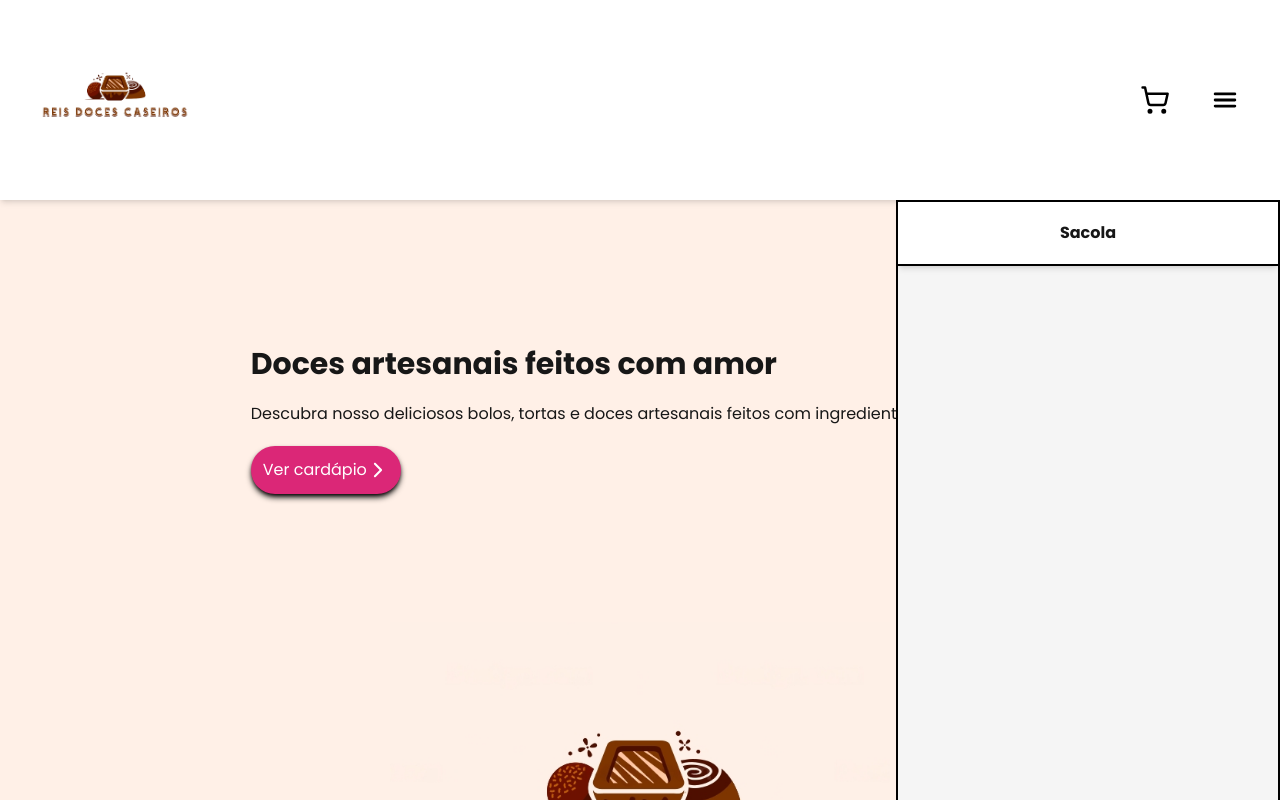
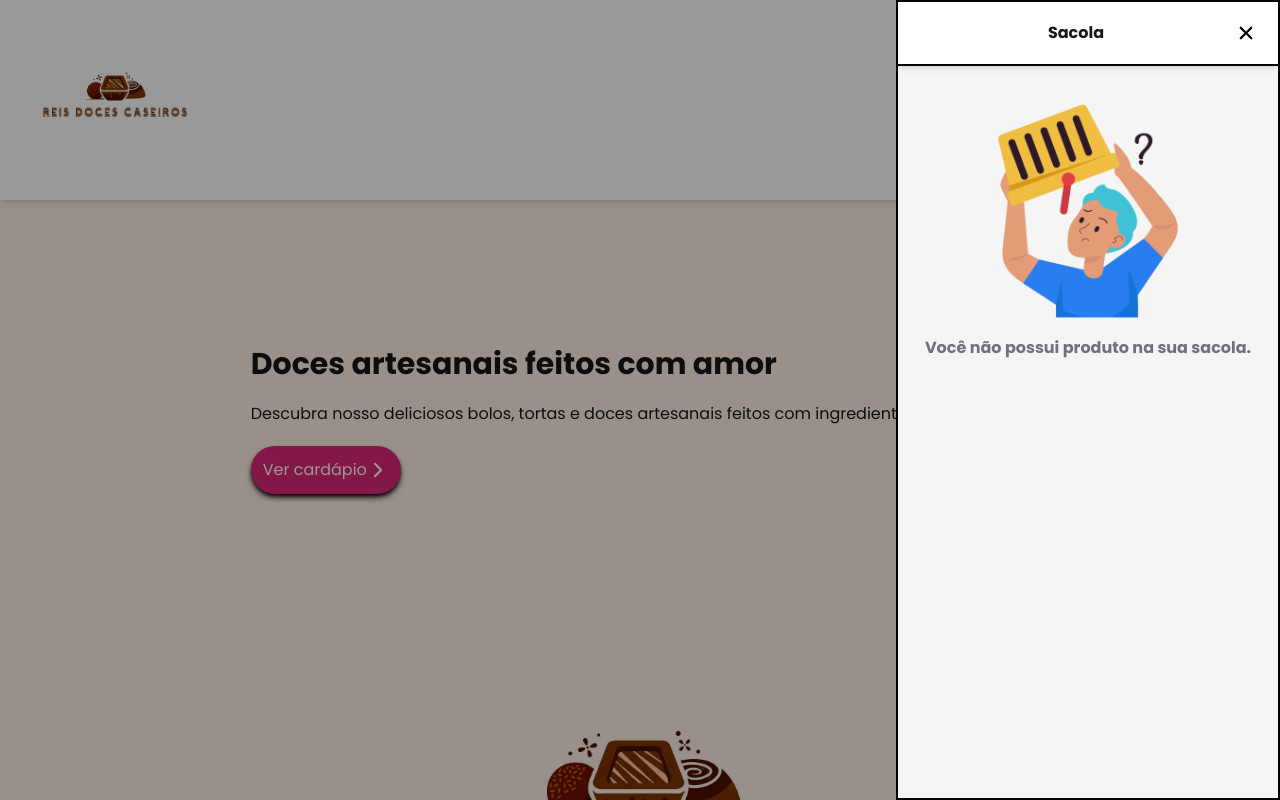
Before and after one commit to GustavoGomesRibeiro/doceria-app, a Next.js app: page /main in a window 1280 px wide. Both pictures are taken after a click on the button 1155 px from the left and 100 px from the top of the page. Shown: the top 800 px of the page. Built offline with nearby package versions, Linux system fonts and the light colour scheme.

Commit message:
feat: created component conditional

```diff
--- a/src/components/card/page.tsx
+++ b/src/components/card/page.tsx
@@ -35,11 +35,7 @@ const Card: FC<CardProps> = ({ produtos }) => {
                 R$ {produto.price}
               </Text>
               <Button
-                className="bg-[#DB2777] rounded-full p-2 shadow-md shadow-gray-500 hover:transform
-  hover:-translate-y-1.5
-  transition-transform
-  duration-250
-  ease-[cubic-bezier(0.3,0.7,0.4,1.5)]"
+                className="bg-[#DB2777] rounded-full p-2 shadow-md shadow-gray-500 hover:transform hover:-translate-y-1.5 transition-transform duration-250 ease-[cubic-bezier(0.3,0.7,0.4,1.5)]"
                 addProduct={() => addProduct(produto)}
               >
                 <Text className="text-white">Adicionar</Text>
--- a/src/components/cart/page.tsx
+++ b/src/components/cart/page.tsx
@@ -1,17 +1,20 @@
-import { FC, useCallback, useMemo } from "react";
-import { Text } from "@/components/index";
+import { FC, useCallback, useEffect, useMemo, useRef } from "react";
+import { ConditionalRender, Text } from "@/components/index";
 
 import { FaTrashCan } from "react-icons/fa6";
+import { IoClose } from "react-icons/io5";
 import Image from "next/image";
 import useCartStore from "@/app/store/cart.store";
 
 const Cart: FC = () => {
+  const ref = useRef<HTMLDivElement>(null);
   const {
     total,
     cart,
     decreaseProductQuantity,
     incrementProductQuantity,
     removeProduct,
+    updateStateCart,
   } = useCartStore();
 
   const reduceQuantity = useCallback(() => {
@@ -34,16 +37,38 @@ const Cart: FC = () => {
     );
   };
 
+  useEffect(() => {
+    const handleClickOutSideComponent = (event: MouseEvent) => {
+      if (ref.current && !ref.current.contains(event.target as Node)) {
+        updateStateCart();
+      }
+    };
+
+    document.addEventListener("mousedown", handleClickOutSideComponent);
+
+    return () => {
+      document.removeEventListener("mousedown", handleClickOutSideComponent);
+    };
+  }, [updateStateCart]);
+
   return (
-    <div className="flex flex-col justify-between w-96 h-screen absolute bg-[#F5F5F5] right-0 top-[200px] border-solid border-2 border-black">
-      <header className="h-16 bg-white shadow-md flex justify-center items-center border-solid border-b-2 border-black">
+    <div className="fixed inset-0 z-[100]">
+      <div className="absolute inset-0 bg-black opacity-40" />
+
+      <div className="relative z-10 flex flex-col justify-between w-96 h-screen bg-[#F5F5F5] ml-auto border-solid border-2 border-black">
+        <header className=" h-16 bg-white shadow-md flex justify-between items-center border-solid border-b-2 border-black p-5">
+          <div></div>
           <p className="font-bold">Sacola</p>
+          <button onClick={updateStateCart} className="font-bold">
+            <IoClose size={24} color="#000" />
+          </button>
         </header>
 
-      <div className="w-full p-5 ">
+        <div className="w-full h-full p-5">
+          <ConditionalRender condition={Boolean(cart.length)}>
             {cart.map((item) => (
               <div key={item.id}>
-            <div className=" h-28 rounded-xl mb-5 flex">
+                <div className="h-28 rounded-xl mb-5 flex">
                   <div className="h-24 m-4 flex items-center justify-center">
                     <Image
                       src="/400.png"
@@ -88,10 +113,27 @@ const Cart: FC = () => {
                 <div className="border-solid border-[1px] border-gray-400" />
               </div>
             ))}
+          </ConditionalRender>
+
+          <ConditionalRender condition={cart.length === 0}>
+            <div className="flex flex-col justify-center items-center">
+              <Image
+                src="/carrinho-vazio.png"
+                placeholder="empty"
+                width={250}
+                height={250}
+                alt="Picture of the empty cart"
+                className="self-center p-1"
+              />
+              <Text className="text-center font-bold text-gray-500">
+                Você não possui produto na sua sacola.
+              </Text>
+            </div>
+          </ConditionalRender>
         </div>
 
         {cart.length ? (
-        <footer className="flex flex-col justify-center items-center bg-white h-36 border-solid border-t-2 border-black">
+          <footer className="flex flex-col justify-center items-center bg-white h-36 border-solid border-t-2 border-black p-5">
             <div>
               <Text className="font-bold">
                 Items no carrinho: {reduceQuantity()}
@@ -107,6 +149,7 @@ const Cart: FC = () => {
           </footer>
         ) : null}
       </div>
+    </div>
   );
 };
 
--- /dev/null
+++ b/src/components/conditionnalRender/page.tsx
@@ -0,0 +1,10 @@
+import { FC } from "react";
+type props = {
+  condition: boolean;
+  children: React.ReactNode;
+};
+const ConditionalRender: FC<props> = ({ condition, children }) => {
+  return <div>{condition ? children : null}</div>;
+};
+
+export default ConditionalRender;
--- a/src/components/index.ts
+++ b/src/components/index.ts
@@ -3,3 +3,4 @@ export { default as Container } from "./container/page";
 export { default as Cart } from "./cart/page";
 export { default as Card } from "./card/page";
 export { default as Text } from "./text/page";
+export { default as ConditionalRender } from "./conditionnalRender/page";
```
Also changed, not shown: src/app/main/page.tsx (+1 -7 lines), public/carrinho-vazio.png (added). Lines whose indentation alone changed are shown as unchanged.
